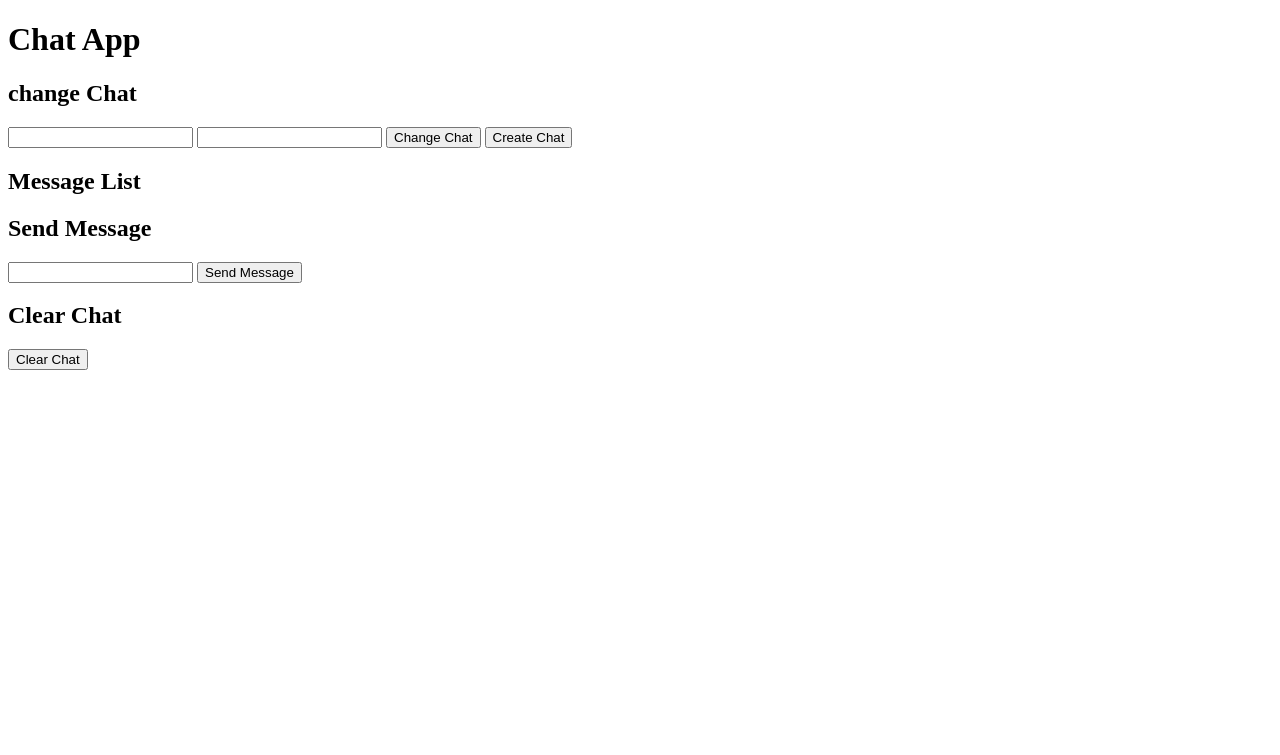
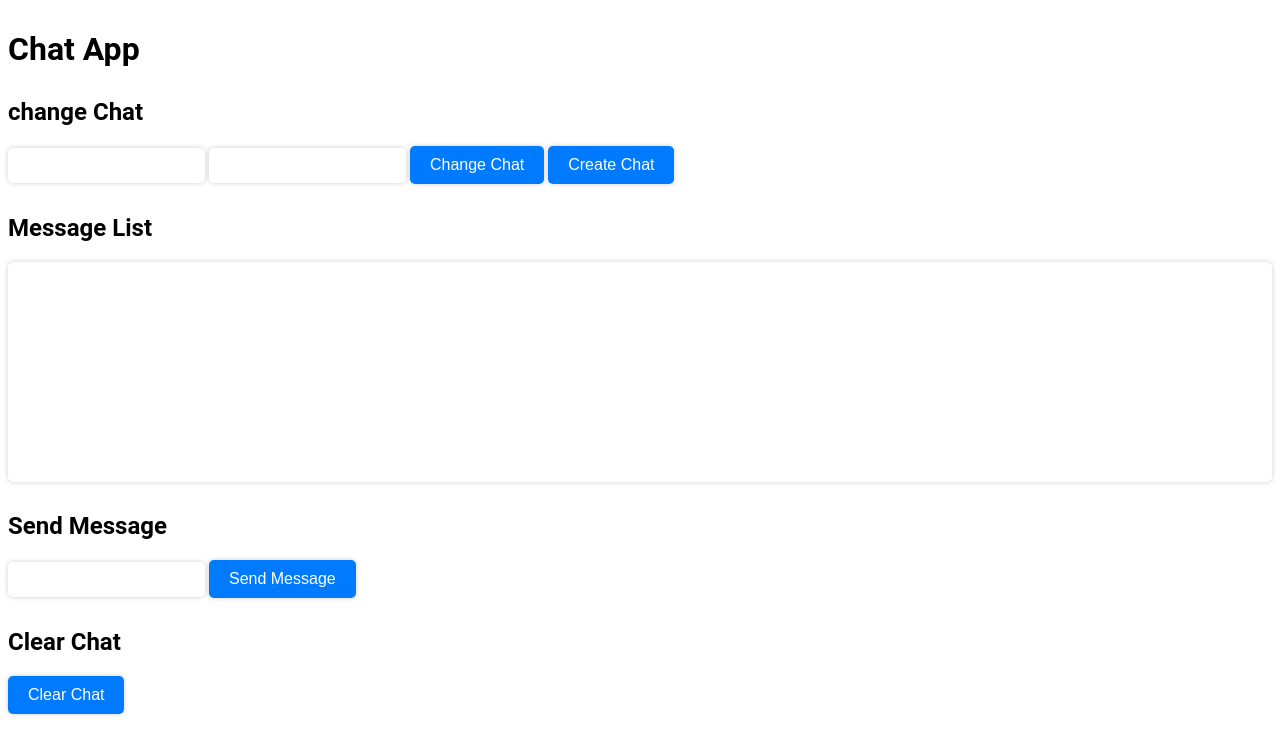
Before and after one commit to MixoMax/fchat, a Flask app: page /chat in a window 1280 px wide. Shown: the top 755 px of the page. Run offline with Flask 2, Linux system fonts and the light colour scheme.

Commit message:
updated UI

```diff
--- a/server-py/static/main.js
+++ b/server-py/static/main.js
@@ -102,10 +102,12 @@ function sendMessage(chat_id, sender, message, password) {
   }
 
   function clear() {
+    console.log("clear")
     try {
       chat_id = document.getElementById("chat_id").value;
       password = document.getElementById("chat_password").value;
     } catch (error) {
+      console.log(error)
     chat_id = localStorage.getItem("chat_id");
     password = localStorage.getItem("password");
     }
--- a/server-py/static/stylesheet1.css
+++ b/server-py/static/stylesheet1.css
@@ -1,8 +1,54 @@
-.message {
-    margin: 10px 0;
-    clear: both;
-    overflow: auto;
+/* Set font to Roboto */
+body {
+  font-family: "Roboto", sans-serif;
 }
+
+/* Style input fields */
+input[type="text"] {
+  padding: 10px;
+  border: none;
+  border-radius: 5px;
+  box-shadow: 0px 0px 5px 0px rgba(0, 0, 0, 0.2);
+}
+
+/* Style buttons */
+button {
+  padding: 10px 20px;
+  border: none;
+  border-radius: 5px;
+  background-color: #007bff;
+  color: #fff;
+  font-size: 16px;
+  cursor: pointer;
+  box-shadow: 0px 0px 5px 0px rgba(0, 0, 0, 0.2);
+}
+
+/* Hover effect for buttons */
+button:hover {
+  background-color: #0062cc;
+}
+
+/* Style headings */
+h1, h2 {
+  font-weight: bold;
+  margin-top: 30px;
+}
+
+/* Style message list */
+#message_list {
+  border: none;
+  border-radius: 5px;
+  box-shadow: 0px 0px 5px 0px rgba(0, 0, 0, 0.2);
+  padding: 10px;
+  height: 200px;
+  overflow-y: auto;
+}
+
+/* Remove default outline on focus */
+:focus {
+  outline: none;
+}
+
 
 .sender {
     font-size: 10px;
```
